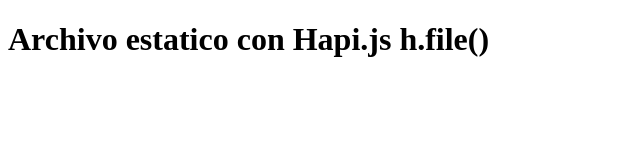
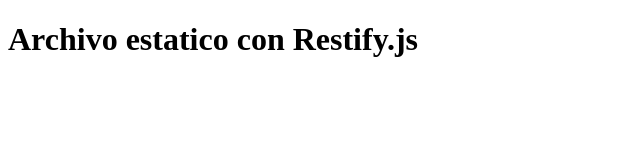
Before and after one commit to lemanahuel/nl-restify-api, a website: page public/statics/index.html in a window 1280 px wide. Shown: the whole page, without its empty margins (0-640 px from the left). Drawn offline with Linux system fonts and the light colour scheme.

Commit message:
CHANGE, texts

```diff
--- a/public/statics/index.html
+++ b/public/statics/index.html
@@ -3,11 +3,11 @@
 
 <head>
   <meta charset="utf-8">
-  <title>Archivo estatico con Hapi.js</title>
+  <title>Archivo estatico con Restify.js</title>
 </head>
 
 <body>
-  <h1>Archivo estatico con Hapi.js h.file()</h1>
+  <h1>Archivo estatico con Restify.js</h1>
 </body>
 
 </html>
```
Also changed, not shown: README.md.
